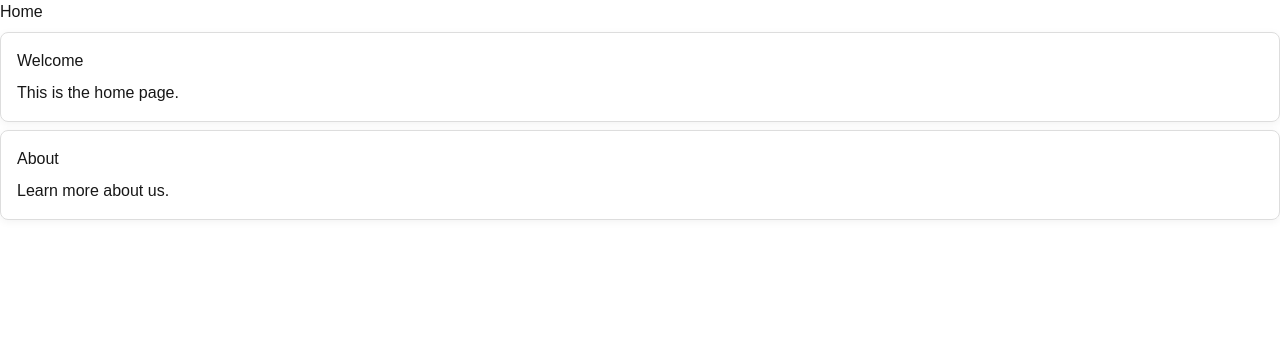
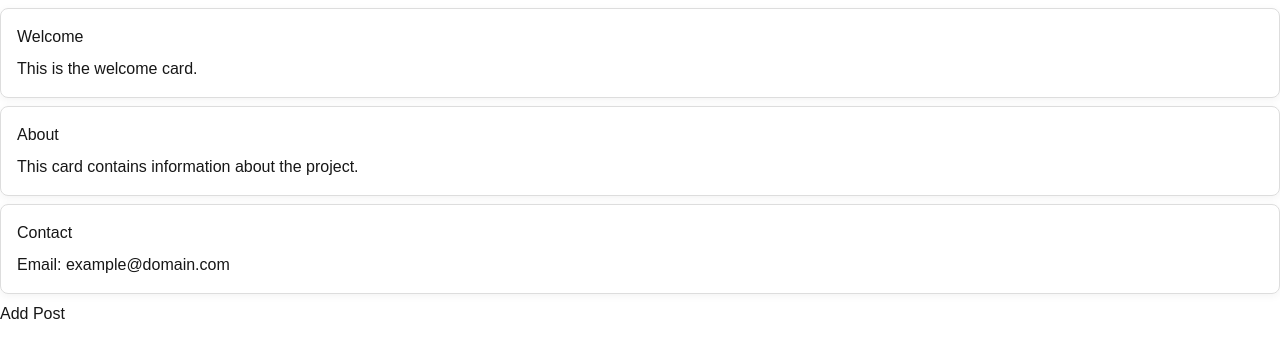
Before and after one commit to MudMoh/alx-project-0x02-setup, a Next.js app in the folder alx-project-0x02/: page /home in a window 1280 px wide. Shown: the top 358 px of the page. Built offline with nearby package versions, Linux system fonts and the light colour scheme.

Commit message:
Implement a Modal Component

```diff
--- a/alx-project-0x02/components/common/Card.tsx
+++ b/alx-project-0x02/components/common/Card.tsx
@@ -1,5 +1,4 @@
 import React from 'react';
-// import {type CardProps } from '@/interfaces';
 import { type CardProps } from '@/interfaces';
 
 const Card: React.FC<CardProps> = ({ title, content }) => {
--- /dev/null
+++ b/alx-project-0x02/components/common/PostModal.tsx
@@ -0,0 +1,65 @@
+import React, { useState } from "react";
+import { type PostModalProps } from '@/interfaces';
+
+
+const PostModal: React.FC<PostModalProps> = ({ isOpen, onClose, onSubmit }) => {
+  const [title, setTitle] = useState("");
+  const [content, setContent] = useState("");
+
+  if (!isOpen) return null;
+
+  const handleSubmit = (e: React.FormEvent) => {
+    e.preventDefault();
+    onSubmit({ title, content });
+    setTitle("");
+    setContent("");
+    onClose();
+  };
+
+  return (
+    <div style={{
+      position: "fixed",
+      top: 0, left: 0, right: 0, bottom: 0,
+      background: "rgba(0,0,0,0.3)",
+      display: "flex",
+      alignItems: "center",
+      justifyContent: "center",
+      zIndex: 1000
+    }}>
+      <div style={{
+        background: "#fff",
+        padding: "24px",
+        borderRadius: "8px",
+        minWidth: "300px",
+        boxShadow: "0 2px 8px rgba(0,0,0,0.15)"
+      }}>
+        <h2>Add Post</h2>
+        <form onSubmit={handleSubmit}>
+          <div>
+            <label>Title:</label><br />
+            <input
+              type="text"
+              value={title}
+              onChange={e => setTitle(e.target.value)}
+              required
+              style={{ width: "100%", marginBottom: "8px" }}
+            />
+          </div>
+          <div>
+            <label>Content:</label><br />
+            <textarea
+              value={content}
+              onChange={e => setContent(e.target.value)}
+              required
+              style={{ width: "100%", marginBottom: "8px" }}
+            />
+          </div>
+          <button type="submit" style={{ marginRight: "8px" }}>Add</button>
+          <button type="button" onClick={onClose}>Cancel</button>
+        </form>
+      </div>
+    </div>
+  );
+};
+
+export default PostModal;
--- a/alx-project-0x02/pages/home.tsx
+++ b/alx-project-0x02/pages/home.tsx
@@ -1,12 +1,38 @@
-import React from 'react';
+import React, { useState } from "react";
 import Card from '@/components/common/Card';
+import PostModal from '@/components/common//PostModal';
+import { type Post } from '@/interfaces';
 
-const Home = () => {
+
+
+const initialPosts: Post[] = [
+  { title: "Welcome", content: "This is the welcome card." },
+  { title: "About", content: "This card contains information about the project." },
+  { title: "Contact", content: "Email: example@domain.com" }
+];
+
+const Home: React.FC = () => {
+  const [posts, setPosts] = useState<Post[]>(initialPosts);
+  const [modalOpen, setModalOpen] = useState(false);
+
+  const handleAddPost = (data: Post) => {
+    setPosts(prev => [...prev, data]);
+  };
+
   return (
     <div>
-      <h1>Home</h1>
-      <Card title="Welcome" content="This is the home page."/>
-      <Card title="About" content="Learn more about us." />
+
+      <PostModal
+        isOpen={modalOpen}
+        onClose={() => setModalOpen(false)}
+        onSubmit={handleAddPost}
+      />
+      {posts.map((post, idx) => (
+        <Card key={idx} title={post.title} content={post.content} />
+      ))}
+       <button onClick={() => setModalOpen(true)} style={{ marginBottom: "16px" }}>
+        Add Post
+      </button>
     </div>
   );
 };
```
Also changed, not shown: alx-project-0x02/interfaces/index.ts (+11 -0 lines).
